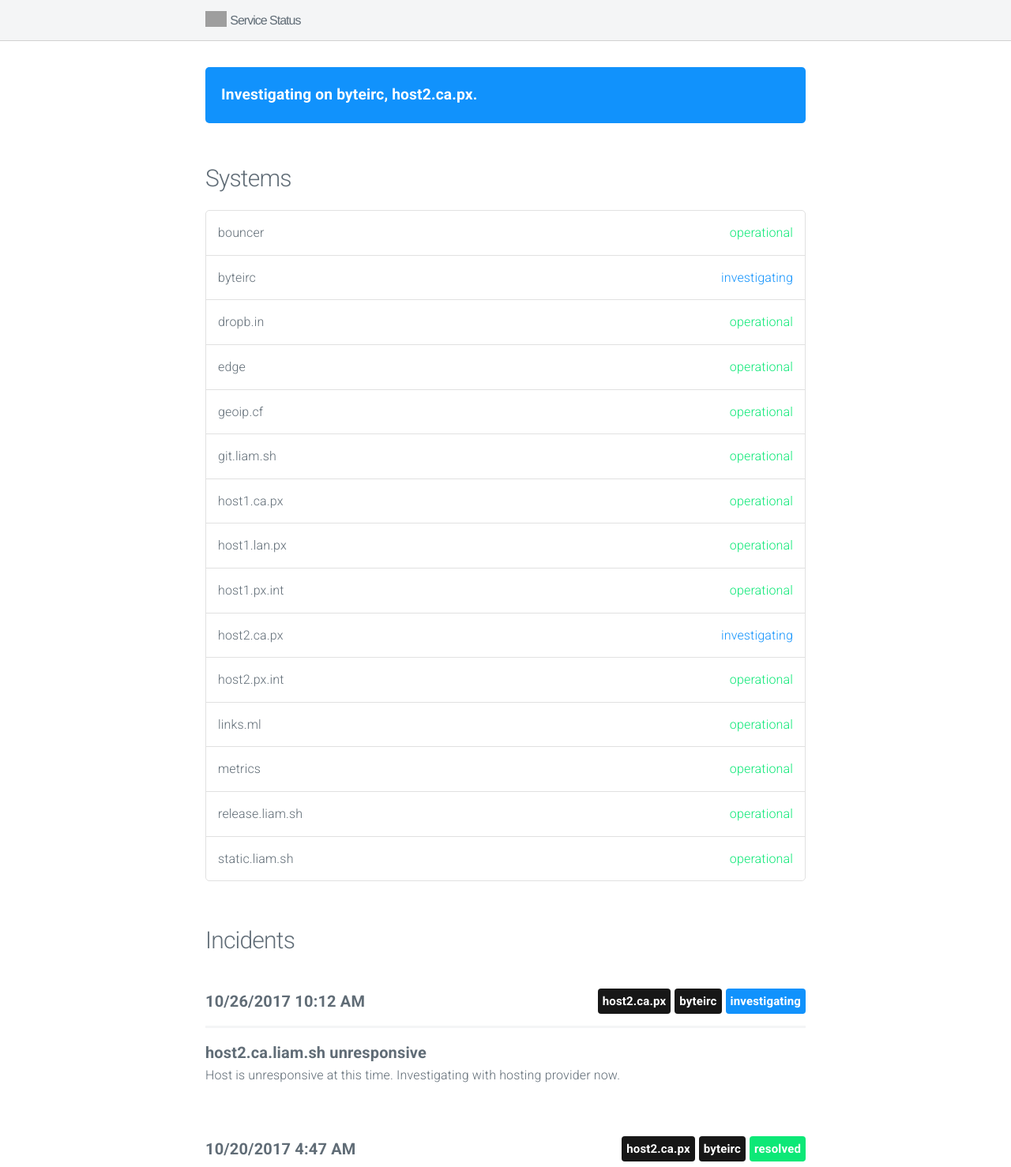
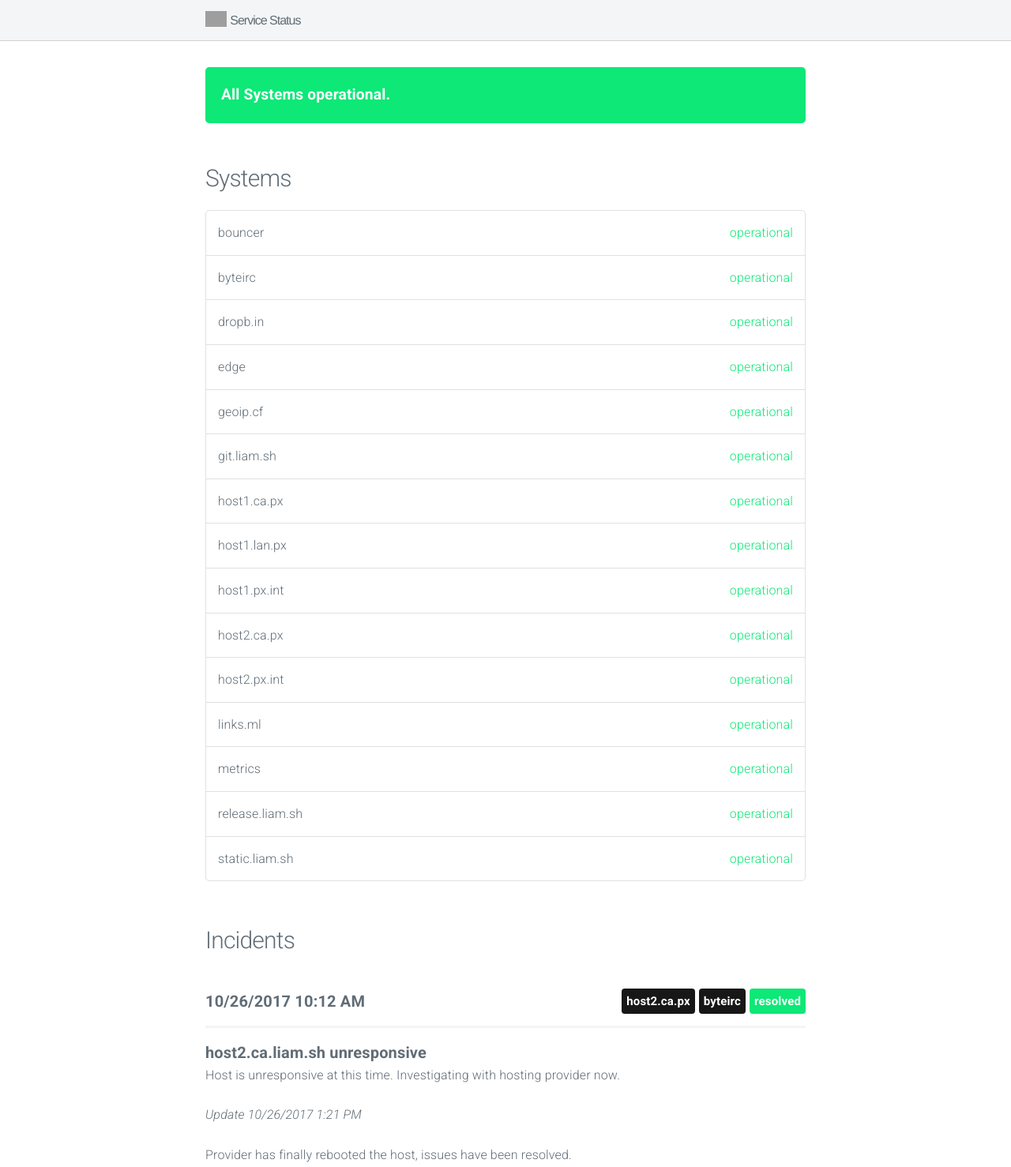
Before and after one commit to ProtheanGod/status, a plain HTML site: page index.html in a window 1280 px wide. Shown: the top 1478 px of the page at 79% size. Drawn offline with nearby package versions, Linux system fonts and the light colour scheme; no server answers; grey boxes are pictures that could not be loaded.

Commit message:
update index

```diff
--- a/index.html
+++ b/index.html
@@ -29,11 +29,9 @@
 
 			<section class="container" id="main">
 
-
-					<div class="panel investigating">
-						<span data-l10n-id="Investigating">Investigating</span> <span data-l10n-id="on">on</span> byteirc, host2.ca.px.
+					<div class="panel operational" data-l10n-id="systems-operational">
+						All Systems operational.
 					</div>
-
 
 
 				<h4 data-l10n-id="systems">Systems</h4>
@@ -44,7 +42,7 @@
 					</li>
 
 					<li>
-						byteirc <span class="status investigating" data-l10n-id="investigating">investigating</span>
+						byteirc <span class="status operational" data-l10n-id="operational">operational</span>
 					</li>
 
 					<li>
@@ -76,7 +74,7 @@
 					</li>
 
 					<li>
-						host2.ca.px <span class="status investigating" data-l10n-id="investigating">investigating</span>
+						host2.ca.px <span class="status operational" data-l10n-id="operational">operational</span>
 					</li>
 
 					<li>
@@ -108,7 +106,7 @@
 						<span class="date moment">2017-10-26 10:12:31 UTC</span>
 
 
-							<span class="label investigating float-right" data-l10n-id="investigating">investigating</span>
+							<span class="label operational float-right" data-l10n-id="resolved">resolved</span>
 
 
 							<span class="label system float-right">byteirc</span>
@@ -119,6 +117,10 @@
 
 						<span class="title">host2.ca.liam.sh unresponsive</span>
 						<p>Host is unresponsive at this time. Investigating with hosting provider now.</p>
+
+
+							<p><em>Update <span class="moment">2017-10-26 13:21:07 UTC</span></em></p>
+							<p>Provider has finally rebooted the host, issues have been resolved.</p>
 
 
 					</div>
```
